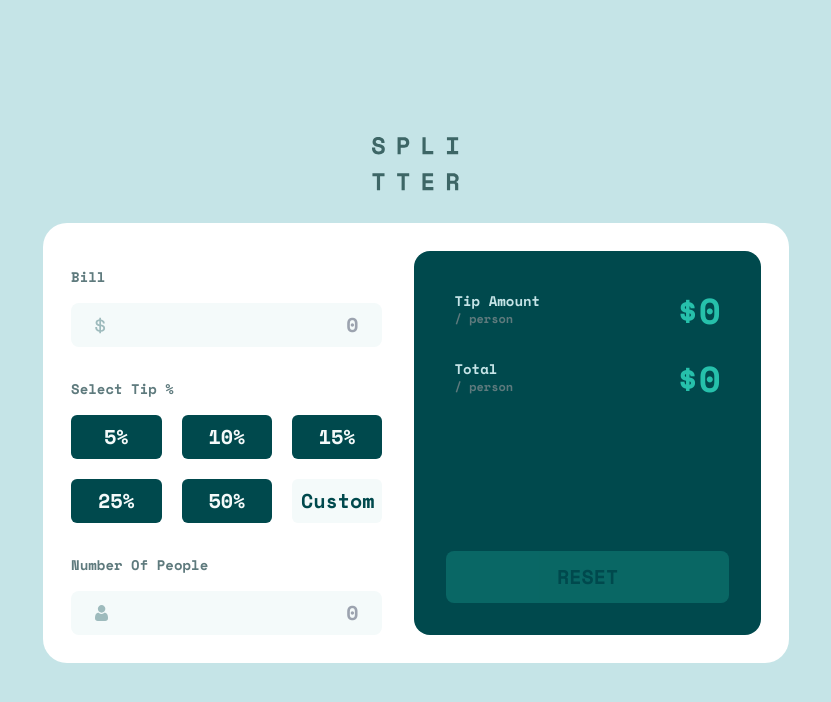
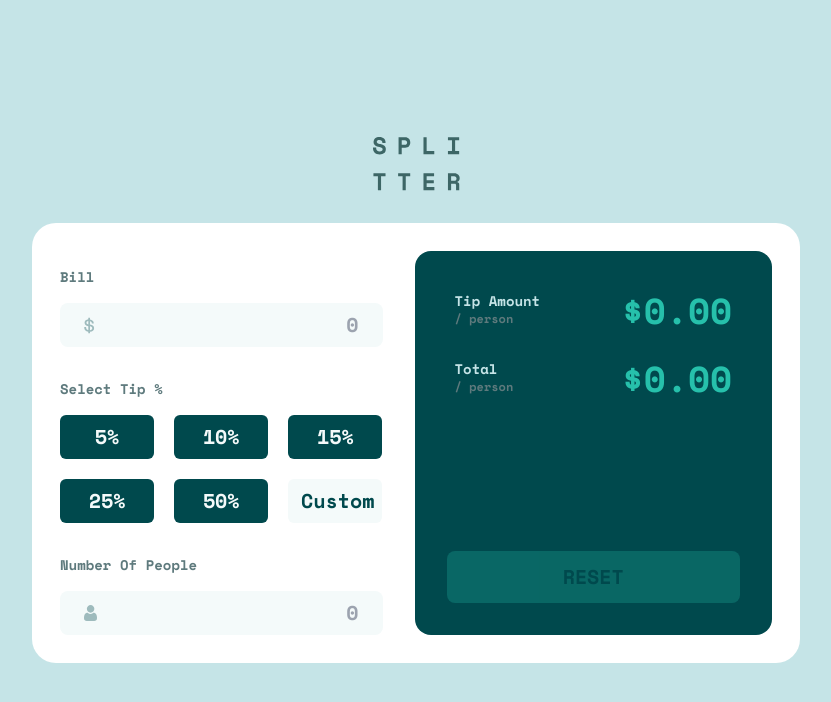
Before and after one commit to mostafa-meerzad/tip-calculator-tailwind, a React (Vite) app: page / in a window 1280 px wide. Shown: the top 702 px of the page, without its empty margins (224-1055 px from the left). Built offline with nearby package versions, Linux system fonts and the light colour scheme.

Commit message:
fix result's default value

```diff
--- a/src/components/Results.tsx
+++ b/src/components/Results.tsx
@@ -15,8 +15,8 @@ export const Results = () => {
   }));
 
   useEffect(() => {
-    apiTipAmount.start({ number: parseFloat(tipAmount) });
-    apiTotalCost.start({ number: parseFloat(totalCost) });
+    apiTipAmount.start({ number: tipAmount });
+    apiTotalCost.start({ number: totalCost });
   }, [tipAmount, totalCost, apiTipAmount, apiTotalCost]);
 
   return (
@@ -28,11 +28,17 @@ export const Results = () => {
         </div>
 
         <h2
-          className={`result ${totalCost.length > 10 && "overflow-x-visible"}`}
+          className={`result ${
+            String(totalCost).length > 10 && "overflow-x-visible"
+          }`}
         >
+          {tipAmount ? (
             <animated.span>
               {animatedTipAmount.number.to((n) => `$${n.toFixed(2)}`)}
             </animated.span>
+          ) : (
+            <span>$0.00</span>
+          )}
         </h2>
       </div>
 
@@ -42,17 +48,23 @@ export const Results = () => {
           <p className=" result-sub-title">/ person</p>
         </div>
         <h2
-          className={`result ${totalCost.length > 10 && "overflow-x-visible"}`}
+          className={`result ${
+            String(totalCost).length > 10 && "overflow-x-visible"
+          }`}
         >
+          {totalCost ? (
             <animated.span>
               {animatedTotalCost.number.to((n) => `$${n.toFixed(2)}`)}
             </animated.span>
+          ) : (
+            <span>$0.00</span>
+          )}
         </h2>
       </div>
 
       <button
         className={`uppercase text-xl w-full p-3   rounded-lg bg-strong-cyan text-very-dark-cyan hover:bg-light-grayish-cyan mt-auto
-       ${totalCost === "0.00" && "opacity-25"}`}
+       ${totalCost === 0 && "opacity-25"}`}
         onClick={reset}
       >
         reset
--- a/src/context/TipContext.tsx
+++ b/src/context/TipContext.tsx
@@ -1,8 +1,8 @@
 import React, { createContext, useState, ReactNode, useContext } from "react";
 
 interface TipContextProps {
-  tipAmount: string;
-  totalCost: string;
+  tipAmount: number;
+  totalCost: number;
   tip: number;
   people: number;
   bill: number;
@@ -18,8 +18,8 @@ const TipContext = createContext<TipContextProps | null>(null);
 export const TipProvider: React.FC<{ children: ReactNode }> = ({
   children,
 }) => {
-  const [tipAmount, setTipAmount] = useState("0.00");
-  const [totalCost, setTotalCost] = useState("0.00");
+  const [tipAmount, setTipAmount] = useState(0);
+  const [totalCost, setTotalCost] = useState(0);
   const [tip, setTip] = useState(0);
   const [bill, setBill] = useState(0);
   const [people, setPeople] = useState(0);
@@ -30,13 +30,13 @@ export const TipProvider: React.FC<{ children: ReactNode }> = ({
     const tipPerPerson = tipAmount / people;
     const costPerPerson = (bill + tipAmount) / people;
 
-    setTipAmount(tipPerPerson.toFixed(2));
-    setTotalCost(costPerPerson.toFixed(2));
+    setTipAmount(Number(tipPerPerson.toFixed(2)));
+    setTotalCost(Number(costPerPerson.toFixed(2)));
   };
 
   const reset = () => {
-    setTipAmount("0.00");
-    setTotalCost("0.00");
+    setTipAmount(0);
+    setTotalCost(0);
     setTip(0);
     setBill(0);
     setPeople(0);
```
Lines whose indentation alone changed are shown as unchanged.
